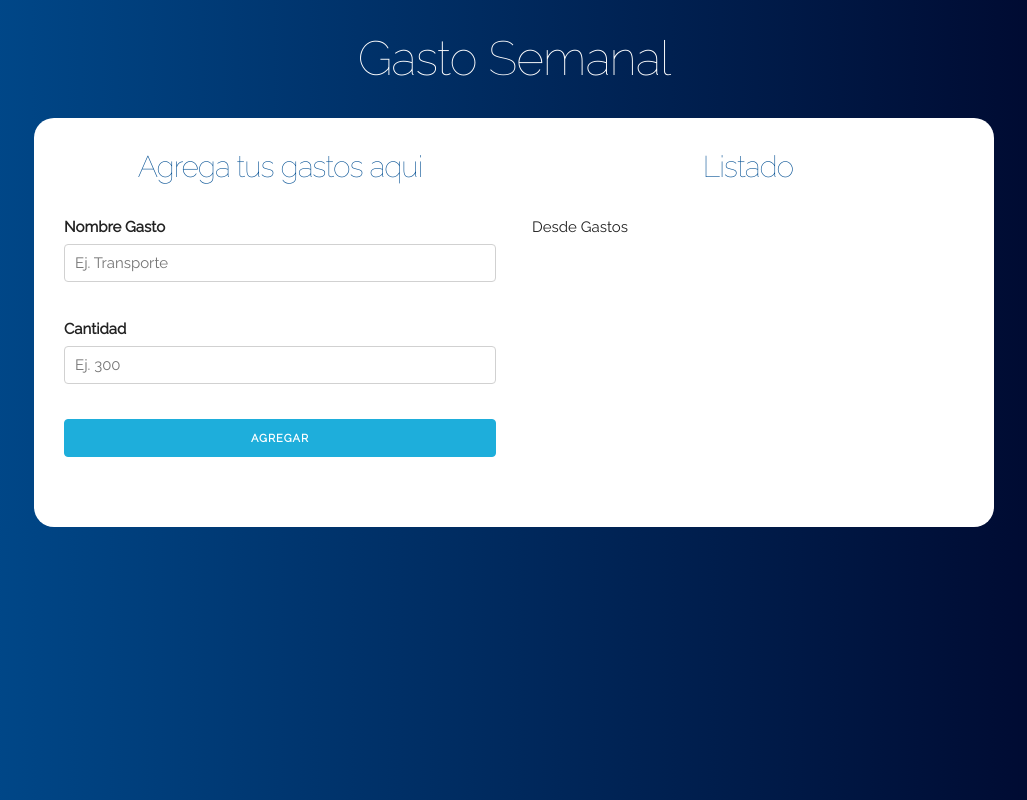
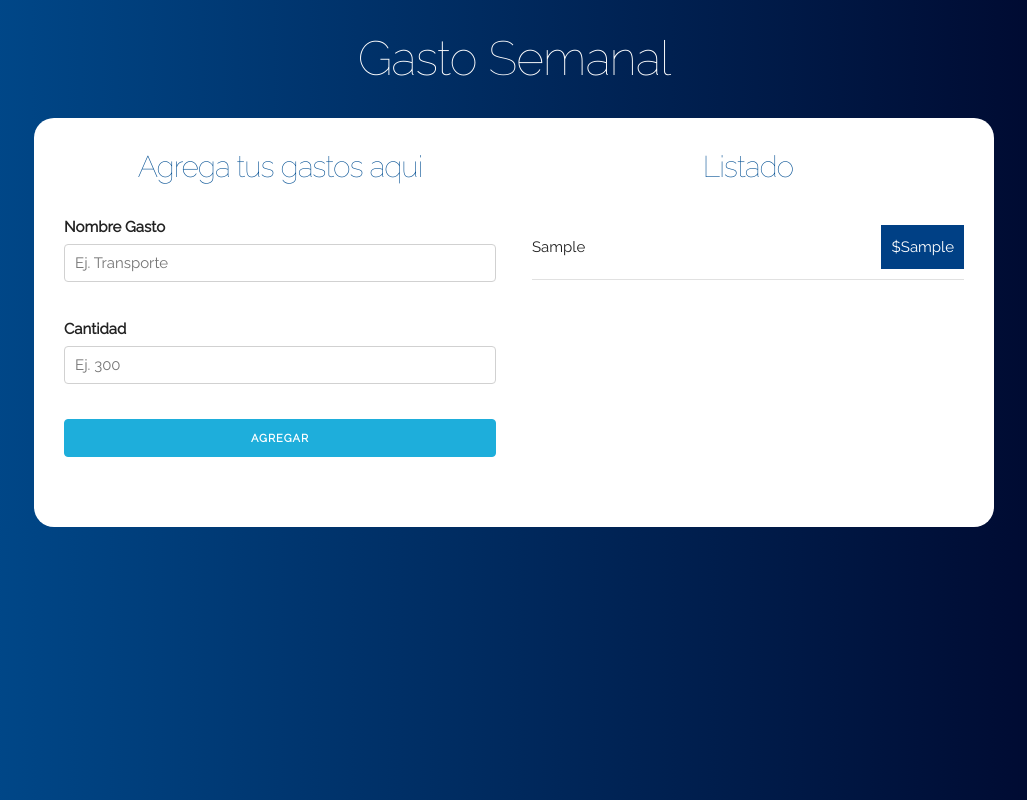
Before and after one commit to gonzaloescobar/gasto-semanal, a React (Create React App) app: page / in a window 1280 px wide. Both pictures are taken after typing "Sample", "Sample" into the empty fields and a click on the input "Agregar". Shown: the whole page, without its empty margins (126-1153 px from the left). Built offline with nearby package versions, Linux system fonts and the light colour scheme.

Commit message:
Muestro los gastos ingresados

```diff
--- a/src/componentes/Gasto.js
+++ b/src/componentes/Gasto.js
@@ -2,8 +2,16 @@
 
 class Gasto extends Component {
     render() {
+        const {cantidadGasto, nombreGasto} = this.props.gasto
+        console.log(nombreGasto);
+        console.log(cantidadGasto);
         return (
-            <p>Desde Gastos</p>
+            <li className = "gastos">
+                <p>
+                    {nombreGasto}
+                    <span className = "gasto"> ${cantidadGasto} </span>
+                </p>
+            </li>
         );
     }
 }
--- a/src/componentes/Listado.js
+++ b/src/componentes/Listado.js
@@ -9,6 +9,7 @@
                 {Object.keys(this.props.gastos ).map(key => (
 
                     <Gasto
+                        key = {key}
                         gasto = {this.props.gastos[key]}
                     />
                 ))}
```
